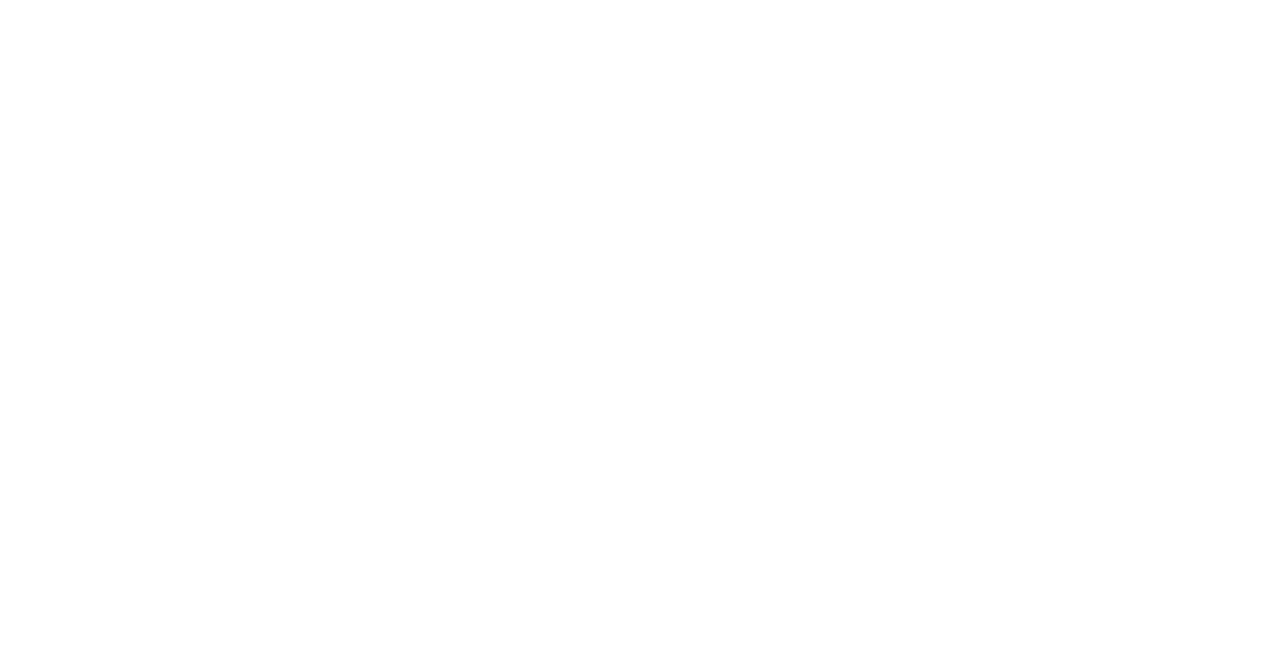
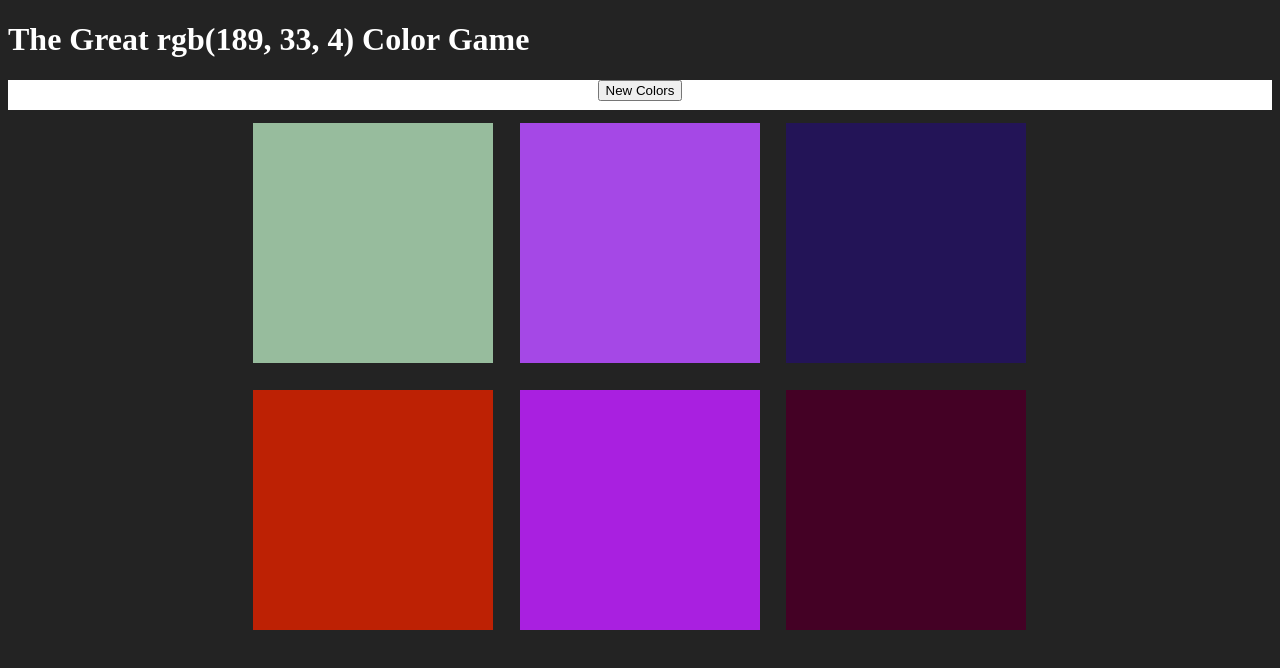
Before and after one commit to alexmoglia/rgb-guessing-game, a website: page index.html in a window 1280 px wide. Drawn offline with nearby package versions, Linux system fonts and the light colour scheme; files that its build step writes are made by us from their sources.

Commit message:
initial game logic added

```diff
--- /dev/null
+++ b/colorGame.js
@@ -0,0 +1,63 @@
+"use strict";
+
+// *** VARIABLES ***
+const messageDisplay = document.querySelector("#message");
+const colorDisplay = document.querySelector("#colorDisplay");
+const squares = document.querySelectorAll(".square");
+const h1 = document.querySelector("h1");
+let colors = generateRandomColors(6);
+let correctColor = pickCorrectColor();
+
+colorDisplay.textContent = correctColor;
+
+// *** SQUARES ***
+for (let i = 0; i < squares.length; i++) {
+  // add colors to squares
+  squares[i].style.backgroundColor = colors[i];
+  // add click listeners
+  squares[i].addEventListener("click", function() {
+    // identify color of picked square
+    let clickedColor = this.style.backgroundColor;
+    // compare color to correctColor
+    if (clickedColor === correctColor) {
+      messageDisplay.textContent = "Correct!";
+      changeColors(clickedColor);
+      h1.style.backgroundColor = clickedColor;
+    } else {
+      this.style.backgroundColor = "#232323";
+      messageDisplay.textContent = "Try Again";
+    }
+  });
+}
+
+// *** HELPER FUNCTIONS ***
+
+function pickCorrectColor() {
+  // * Pick a random color from the color array to be the correctColor
+  const random = Math.floor(Math.random() * colors.length);
+  return colors[random];
+}
+
+function generateRandomColors(num) {
+  // *
+  const arr = [];
+  for (let i = 0; i < num; i++) {
+    arr.push(randomColor());
+  }
+  return arr;
+}
+
+function randomColor() {
+  // * Pick a random value between 0-255 for rgb
+  const red = Math.floor(Math.random() * 256);
+  const green = Math.floor(Math.random() * 256);
+  const blue = Math.floor(Math.random() * 256);
+  return `rgb(${red}, ${green}, ${blue})`;
+}
+
+function changeColors(color) {
+  // * Update squares with correctly selected color
+  for (let i = 0; i < squares.length; i++) {
+    squares[i].style.backgroundColor = color;
+  }
+}
--- a/index.html
+++ b/index.html
@@ -4,8 +4,26 @@
     <meta charset="UTF-8" />
     <meta name="viewport" content="width=device-width, initial-scale=1.0" />
     <meta http-equiv="X-UA-Compatible" content="ie=edge" />
-    <link rel="stylesheet" href="main.css" />
+    <link rel="stylesheet" href="css/main.css" />
     <title>RGB Guessing Game</title>
   </head>
-  <body></body>
+  <body>
+    <h1>The Great <span id="colorDisplay">RGB</span> Color Game</h1>
+
+    <div class="stripe">
+      <button>New Colors</button>
+      <span id="message"></span>
+    </div>
+
+    <div class="container">
+      <div class="square"></div>
+      <div class="square"></div>
+      <div class="square"></div>
+      <div class="square"></div>
+      <div class="square"></div>
+      <div class="square"></div>
+    </div>
+
+    <script src="colorGame.js"></script>
+  </body>
 </html>
--- a/package.json
+++ b/package.json
@@ -7,5 +7,8 @@
     "sass": "node-sass -w scss/ -o css/ --recursive"
   },
   "author": "Alex Moglia",
-  "license": "MIT"
+  "license": "MIT",
+  "devDependencies": {
+    "eslint": "^6.0.1"
+  }
 }
--- a/scss/main.scss
+++ b/scss/main.scss
@@ -0,0 +1,27 @@
+body {
+  background-color: #232323;
+}
+
+h1 {
+  color: #fff;
+}
+
+.stripe {
+  background-color: #fff;
+  height: 30px;
+  text-align: center;
+}
+
+.container {
+  margin: 0 auto;
+  width: 80vw;
+  max-width: 800px;
+}
+
+.square {
+  background-color: purple;
+  width: 30%;
+  padding-bottom: 30%;
+  margin: 1.66%;
+  float: left;
+}
```
Also changed, not shown: .eslintrc.js (added), css/main.css, script.js (deleted), 2 other files.
